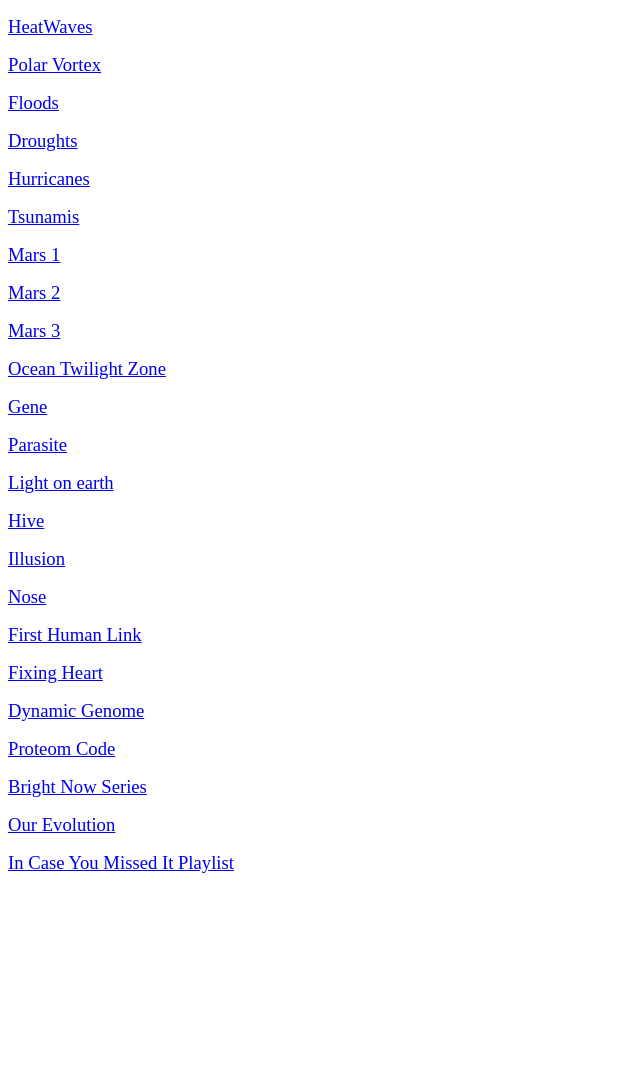
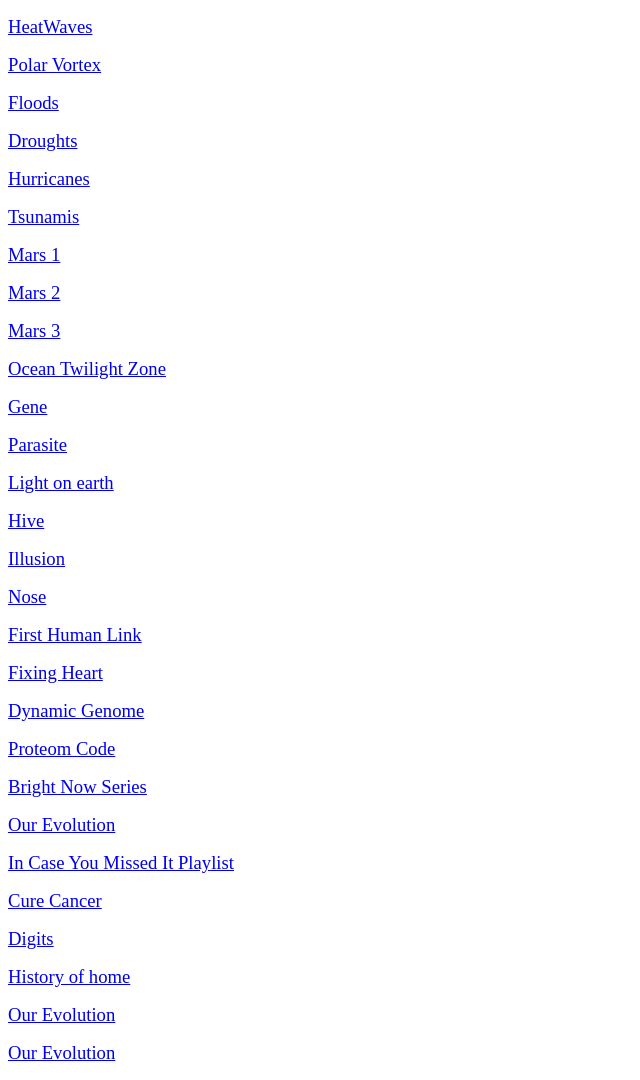
Before and after one commit to niamt1/videos, a plain HTML site: page index.html in a window 1280 px wide. Shown: the whole page, without its empty margins (0-640 px from the left). Before the commit the page ends 890 px from the top, so only its background shows below. Drawn offline with Linux system fonts and the light colour scheme.

Commit message:
Update index.html

```diff
--- a/index.html
+++ b/index.html
@@ -25,4 +25,9 @@
 <p><span style="font-size: 14pt;"><a href="https://curiositystream.com/video/3448" target="_blank" rel="noopener noreferrer">Bright Now Series</a></span></p>
 <p><span style="font-size: 14pt;"><a href="https://curiositystream.com/video/2091" target="_blank" rel="noopener noreferrer">Our Evolution</a></span></p>
 <p><span style="font-size: 14pt;"><a href="https://curiositystream.com/browse/playlist/150?title=In%20Case%20You%20Missed%20It%20(ICYMI)" target="_blank" rel="noopener noreferrer">In Case You Missed It Playlist</a></span></p>
+<p><span style="font-size: 14pt;"><a href="https://curiositystream.com/video/4609" target="_blank" rel="noopener noreferrer">Cure Cancer</a></span></p>
+<p><span style="font-size: 14pt;"><a href="https://curiositystream.com/video/1720" target="_blank" rel="noopener noreferrer">Digits</a></span></p>
+<p><span style="font-size: 14pt;"><a href="https://curiositystream.com/video/2091" target="_blank" rel="noopener noreferrer">History of home</a></span></p>
+<p><span style="font-size: 14pt;"><a href="https://curiositystream.com/video/2091" target="_blank" rel="noopener noreferrer">Our Evolution</a></span></p>
+<p><span style="font-size: 14pt;"><a href="https://curiositystream.com/video/2091" target="_blank" rel="noopener noreferrer">Our Evolution</a></span></p>
 </body>
```
